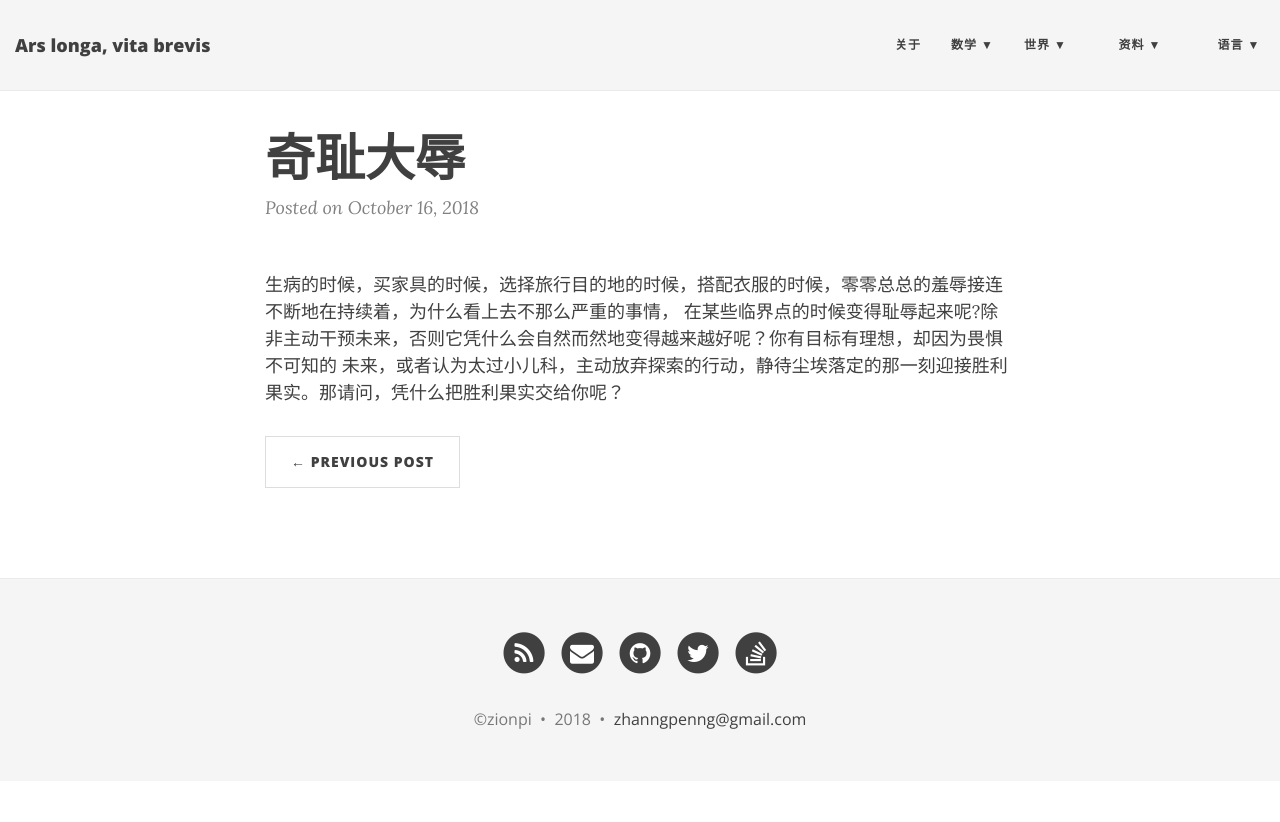
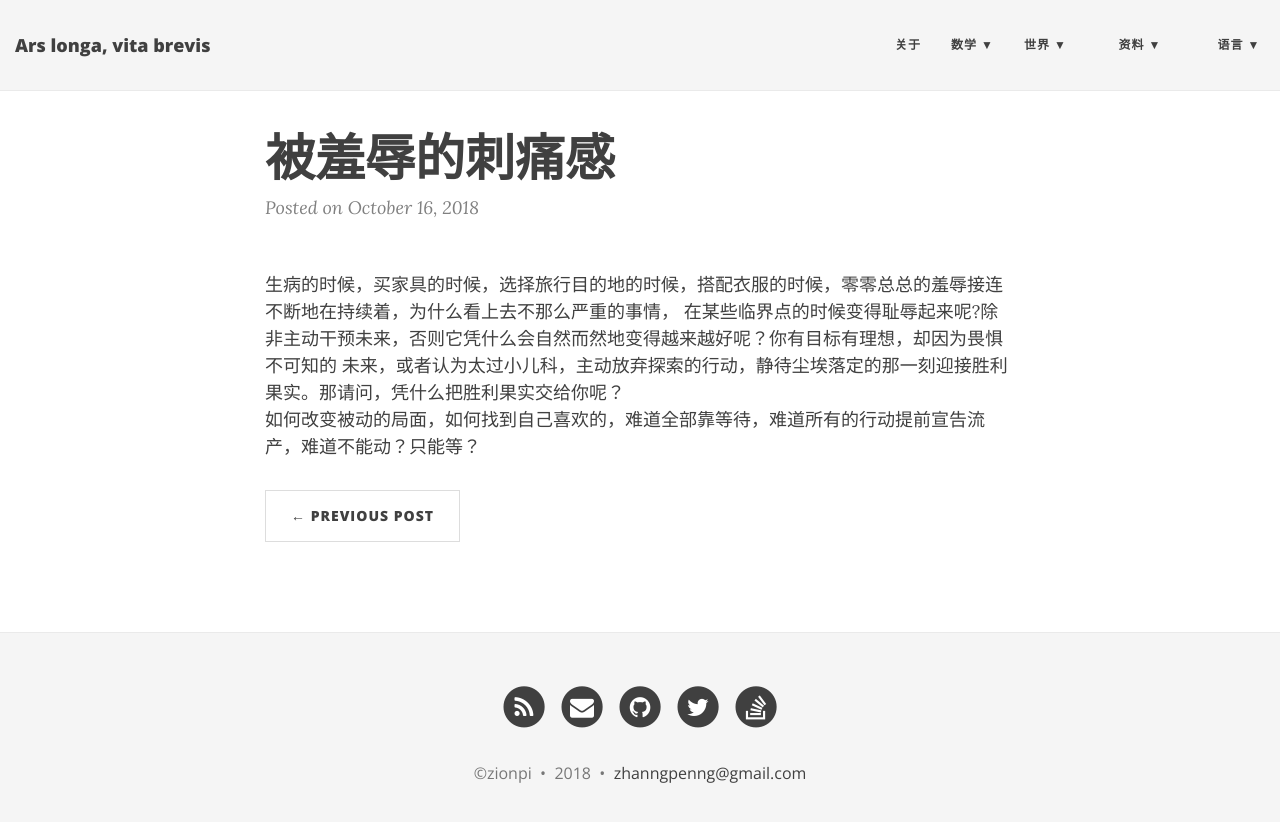
Before and after one commit to ZionPi/zionpi.github.io, a Jekyll site: the page built from _posts/2018-10-16-shame-on-me.md, in a window 1280 px wide. Shown: the top 822 px of the page. Built offline with Jekyll 4.4.1, drawn with Linux system fonts in a browser that asks for light colours; nearby versions of some CDN libraries.

Commit message:
Update 2018-10-16-shame-on-me.md

```diff
--- a/_posts/2018-10-16-shame-on-me.md
+++ b/_posts/2018-10-16-shame-on-me.md
@@ -1,7 +1,8 @@
 ---
 layout: post
-title: 奇耻大辱
+title: 被羞辱的刺痛感
 ---
 生病的时候，买家具的时候，选择旅行目的地的时候，搭配衣服的时候，零零总总的羞辱接连不断地在持续着，为什么看上去不那么严重的事情，
 在某些临界点的时候变得耻辱起来呢?除非主动干预未来，否则它凭什么会自然而然地变得越来越好呢？你有目标有理想，却因为畏惧不可知的
 未来，或者认为太过小儿科，主动放弃探索的行动，静待尘埃落定的那一刻迎接胜利果实。那请问，凭什么把胜利果实交给你呢？
+如何改变被动的局面，如何找到自己喜欢的，难道全部靠等待，难道所有的行动提前宣告流产，难道不能动？只能等？
```
